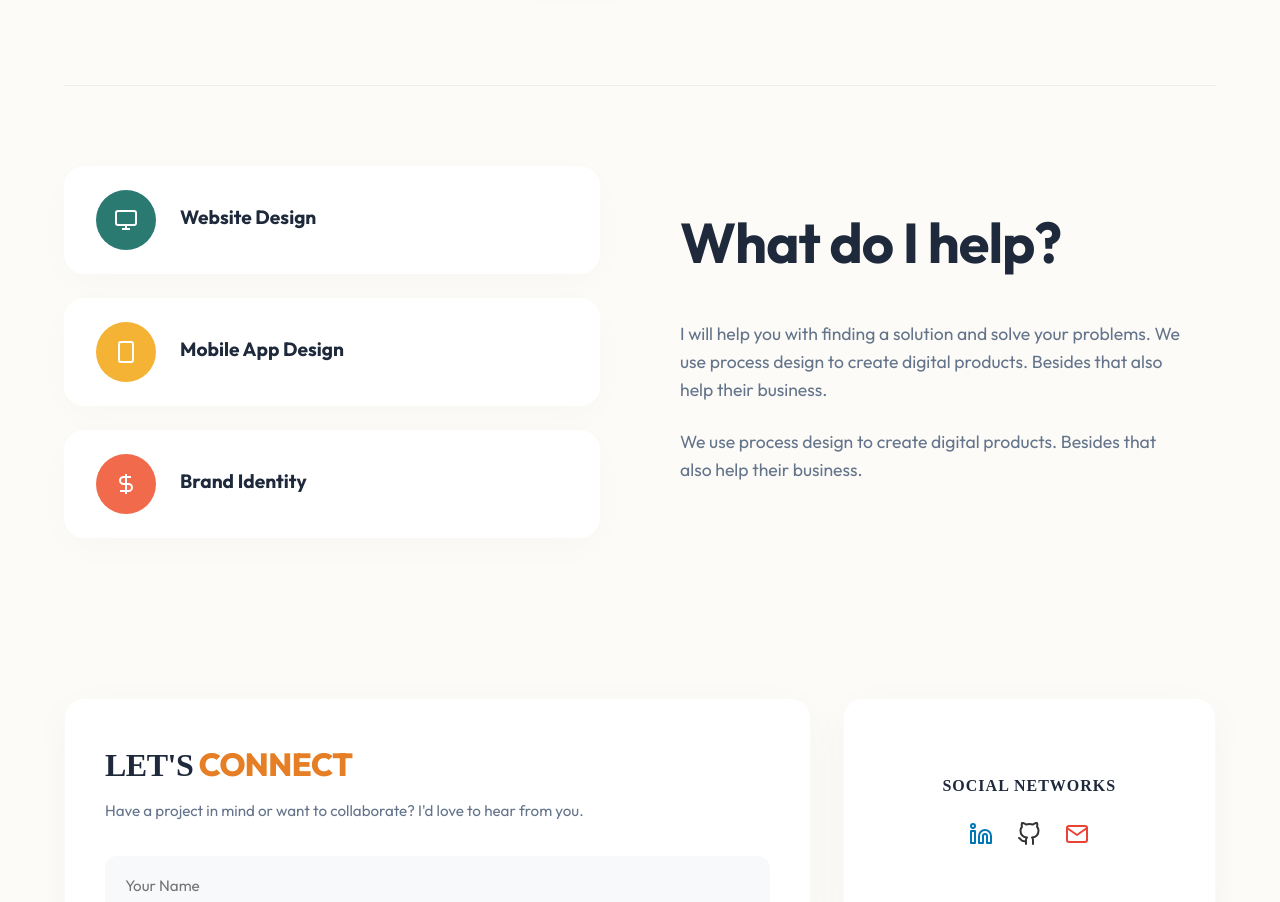
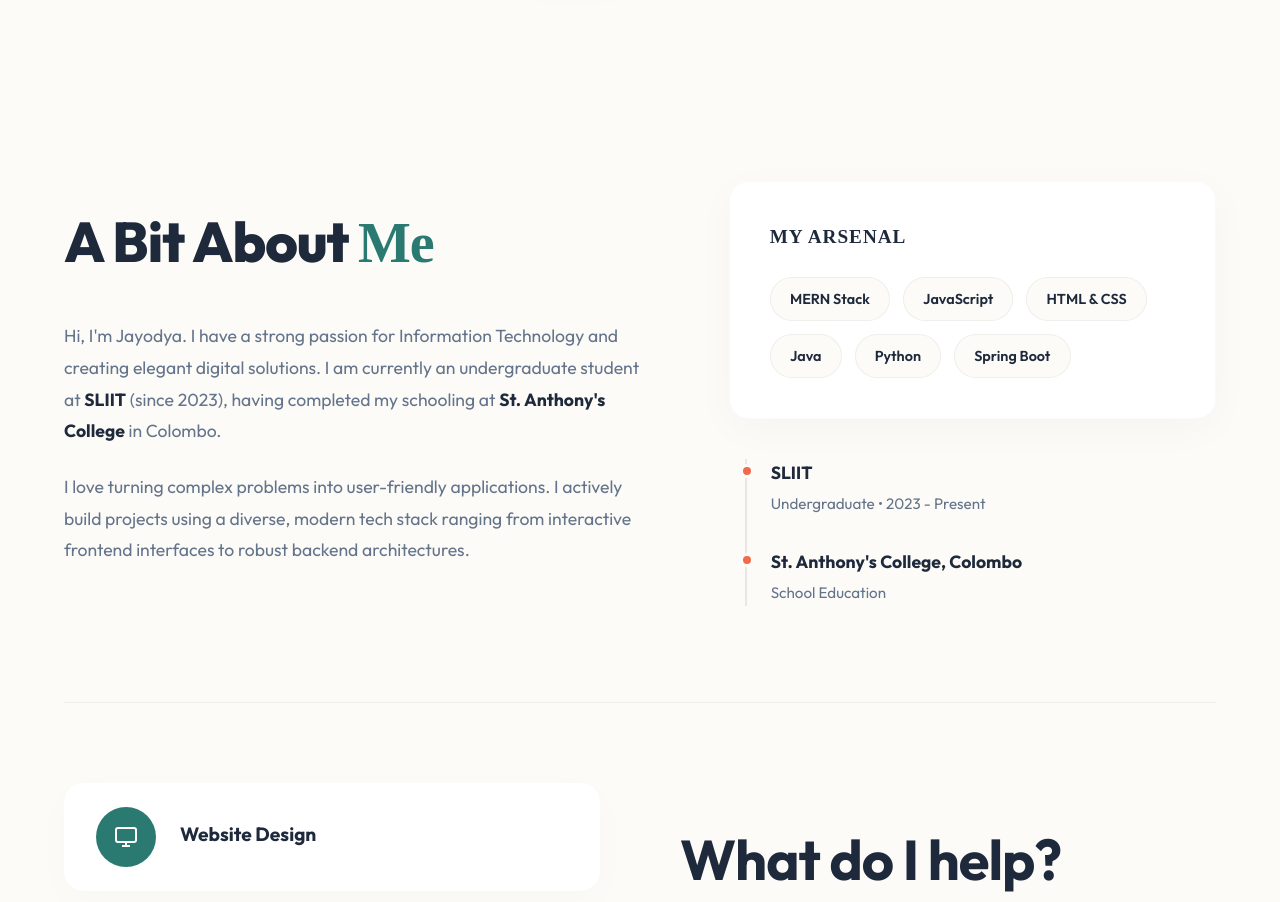
Before and after one commit to Achintha2002/Portfolio_Project, a website built with Vite: page index.html in a window 1280 px wide. Shown: the part 734-1636 px from the top of the page. Built offline with nearby package versions, Linux system fonts and the light colour scheme; a web font is replaced by a local one.

Commit message:
feat: add about section with skills and education timeline components

```diff
--- a/css/styles.css
+++ b/css/styles.css
@@ -562,6 +562,126 @@ body {
 }
 
 /* =========================================
+   About Section
+   ========================================= */
+.about-section {
+    padding: 6rem 0;
+}
+
+.about-grid {
+    display: grid;
+    grid-template-columns: 1.2fr 1fr;
+    gap: 5rem;
+    align-items: center;
+}
+
+.section-title {
+    font-size: 3.5rem;
+    font-weight: 800;
+    margin-bottom: 2rem;
+    letter-spacing: -1px;
+}
+
+.highlight-teal {
+    color: var(--accent-teal);
+}
+
+.about-desc {
+    font-size: 1.1rem;
+    color: var(--text-light);
+    margin-bottom: 1.5rem;
+    line-height: 1.8;
+}
+
+.about-desc strong {
+    color: var(--text-dark);
+    font-weight: 700;
+}
+
+.about-skills-col {
+    display: flex;
+    flex-direction: column;
+    gap: 2.5rem;
+}
+
+.skill-card {
+    background: #ffffff;
+    padding: 2.5rem;
+    border-radius: 20px;
+    box-shadow: 0 10px 40px rgba(0,0,0,0.03);
+    border: 1px solid rgba(0,0,0,0.02);
+}
+
+.skill-card h3 {
+    font-family: var(--font-serif);
+    font-size: 1.2rem;
+    margin-bottom: 1.5rem;
+    text-transform: uppercase;
+    letter-spacing: 1px;
+    color: var(--text-dark);
+}
+
+.skill-tags {
+    display: flex;
+    flex-wrap: wrap;
+    gap: 0.8rem;
+}
+
+.skill-tags span {
+    background-color: var(--bg-color);
+    border: 1px solid rgba(0,0,0,0.05);
+    padding: 0.6rem 1.2rem;
+    border-radius: 50px;
+    font-size: 0.9rem;
+    font-weight: 600;
+    color: var(--text-dark);
+    transition: all 0.3s;
+}
+
+.skill-tags span:hover {
+    background-color: var(--accent-teal);
+    color: #ffffff;
+    transform: translateY(-2px);
+    box-shadow: 0 5px 15px rgba(43, 122, 113, 0.2);
+}
+
+.edu-timeline {
+    padding-left: 1.5rem;
+    border-left: 2px solid rgba(0,0,0,0.08);
+    margin-left: 1rem;
+    display: flex;
+    flex-direction: column;
+    gap: 2rem;
+}
+
+.timeline-item {
+    position: relative;
+}
+
+.t-dot {
+    position: absolute;
+    left: -1.9rem;
+    top: 5px;
+    width: 14px;
+    height: 14px;
+    background-color: var(--accent-orange);
+    border-radius: 50%;
+    border: 3px solid var(--bg-color);
+}
+
+.timeline-item h4 {
+    font-size: 1.1rem;
+    font-weight: 700;
+    color: var(--text-dark);
+}
+
+.timeline-item p {
+    font-size: 0.95rem;
+    color: var(--text-light);
+    margin-top: 0.3rem;
+}
+
+/* =========================================
    Responsive
    ========================================= */
 @media (max-width: 1200px) {
--- a/index.html
+++ b/index.html
@@ -79,6 +79,48 @@
                         </svg>
                     </div>
                     <p class="stamp-text">FULL STACK<br>DEVELOPER &<br>CREATOR</p>
+                </div>
+            </div>
+        </section>
+
+        <!-- About Section -->
+        <section class="about-section" id="about">
+            <div class="about-grid">
+                <div class="about-text-col">
+                    <h2 class="section-title">A Bit About <span class="serif-text highlight-teal">Me</span></h2>
+                    <p class="about-desc">
+                        Hi, I'm Jayodya. I have a strong passion for Information Technology and creating elegant digital solutions. I am currently an undergraduate student at <strong>SLIIT</strong> (since 2023), having completed my schooling at <strong>St. Anthony's College</strong> in Colombo.
+                    </p>
+                    <p class="about-desc">
+                        I love turning complex problems into user-friendly applications. I actively build projects using a diverse, modern tech stack ranging from interactive frontend interfaces to robust backend architectures.
+                    </p>
+                </div>
+
+                <div class="about-skills-col">
+                    <div class="skill-card">
+                        <h3>My Arsenal</h3>
+                        <div class="skill-tags">
+                            <span>MERN Stack</span>
+                            <span>JavaScript</span>
+                            <span>HTML & CSS</span>
+                            <span>Java</span>
+                            <span>Python</span>
+                            <span>Spring Boot</span>
+                        </div>
+                    </div>
+
+                    <div class="edu-timeline">
+                        <div class="timeline-item">
+                            <div class="t-dot"></div>
+                            <h4>SLIIT</h4>
+                            <p>Undergraduate • 2023 - Present</p>
+                        </div>
+                        <div class="timeline-item">
+                            <div class="t-dot"></div>
+                            <h4>St. Anthony's College, Colombo</h4>
+                            <p>School Education</p>
+                        </div>
+                    </div>
                 </div>
             </div>
         </section>
```
